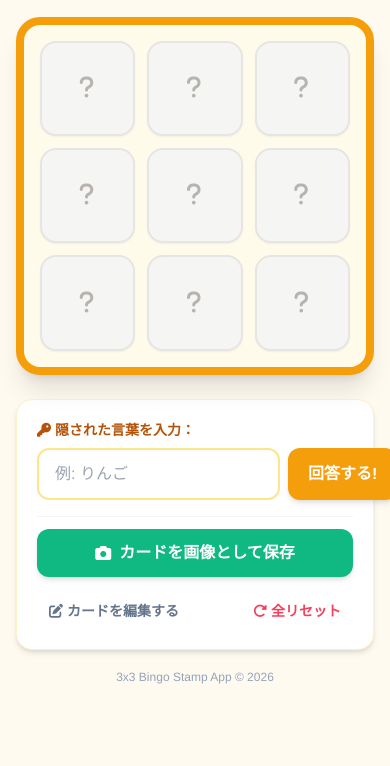
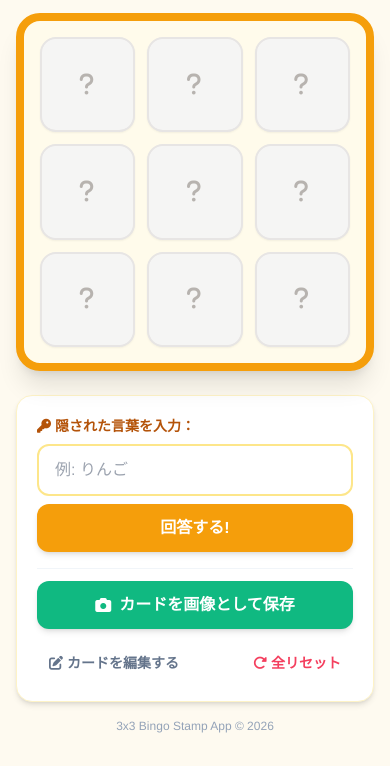
Before and after one commit to kleenexscottie-cloud/utawaku_stampcard, a plain HTML site: page index.html in a window 390 px wide. Shown: the part 127-893 px from the top of the page. Before the commit the page ends 844 px from the top, so only its background shows below. Drawn offline with nearby package versions, Linux system fonts and the light colour scheme; a web font is replaced by a local one.

Commit message:
Update index.html

```diff
--- a/index.html
+++ b/index.html
@@ -78,10 +78,10 @@
         <label for="searchWord" class="text-sm font-bold text-amber-700 flex items-center gap-1">
           <i class="fa-solid fa-key"></i> 隠された言葉を入力：
         </label>
-        <div class="flex gap-2">
+        <div class="flex flex-col sm:flex-row gap-2 w-full">
           <input type="text" id="searchWord" placeholder="例: りんご"
-                 class="flex-grow px-4 py-3 rounded-xl border-2 border-amber-200 focus:border-amber-500 focus:outline-none transition text-base" />
-          <button id="btnStamp" class="bg-amber-500 hover:bg-amber-600 active:scale-95 text-white font-bold px-5 py-3 rounded-xl shadow-md transition flex items-center gap-1 shrink-0">
+                 class="flex-grow px-4 py-3 rounded-xl border-2 border-amber-200 focus:border-amber-500 focus:outline-none transition text-base w-full" />
+          <button id="btnStamp" class="bg-amber-500 hover:bg-amber-600 active:scale-95 text-white font-bold px-5 py-3 rounded-xl shadow-md transition flex items-center justify-center gap-1 shrink-0 sm:w-auto w-full">
             <span>回答する!</span>
           </button>
         </div>
@@ -279,7 +279,7 @@
             // スタンプ（画像）が公開された状態：
             // ワード名を下部に少し重ねる、または表示するため、文字サイズを小さく調整
             textEl.className = 'font-bold text-xs md:text-sm text-amber-900 bg-amber-200/90 py-0.5 px-2 rounded-full absolute bottom-1.5 z-20 shadow-sm break-all max-w-[90%]';
-            textEl.textContent = cell.word || '(空欄)';
+            //textEl.textContent = cell.word || '(空欄)';
           } else {
             // 未オープンの状態：中央に大きく「？」
             textEl.className = 'font-black text-2xl md:text-3xl text-stone-400/80 tracking-widest my-auto';
```
